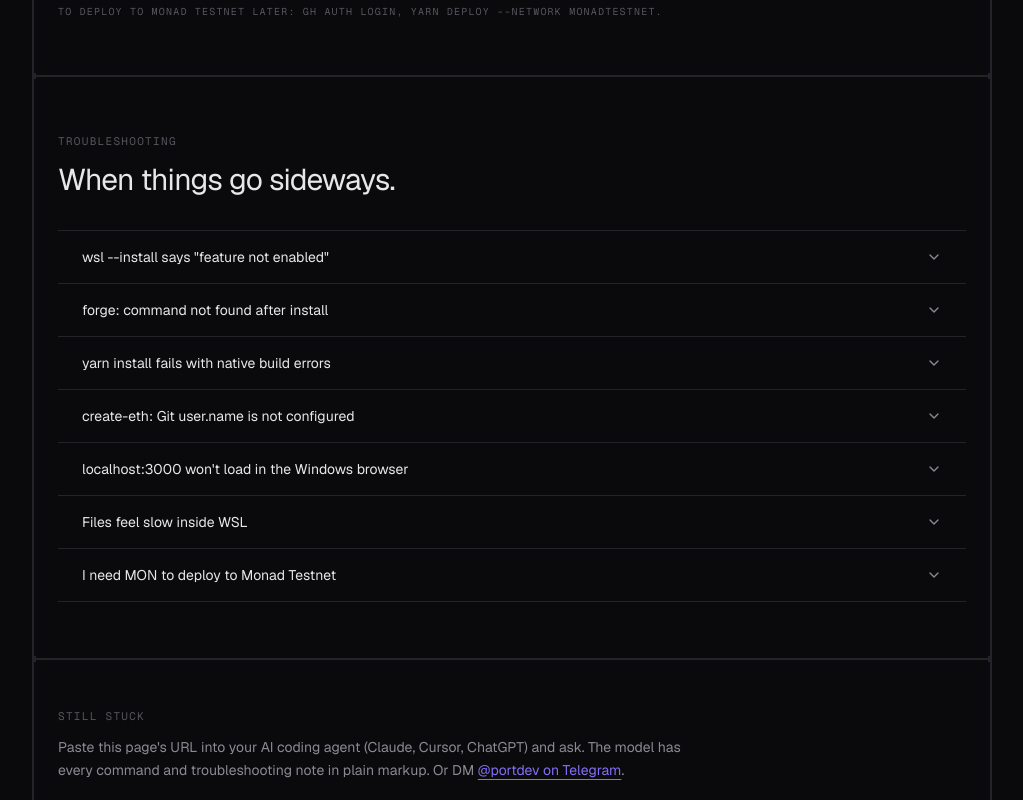
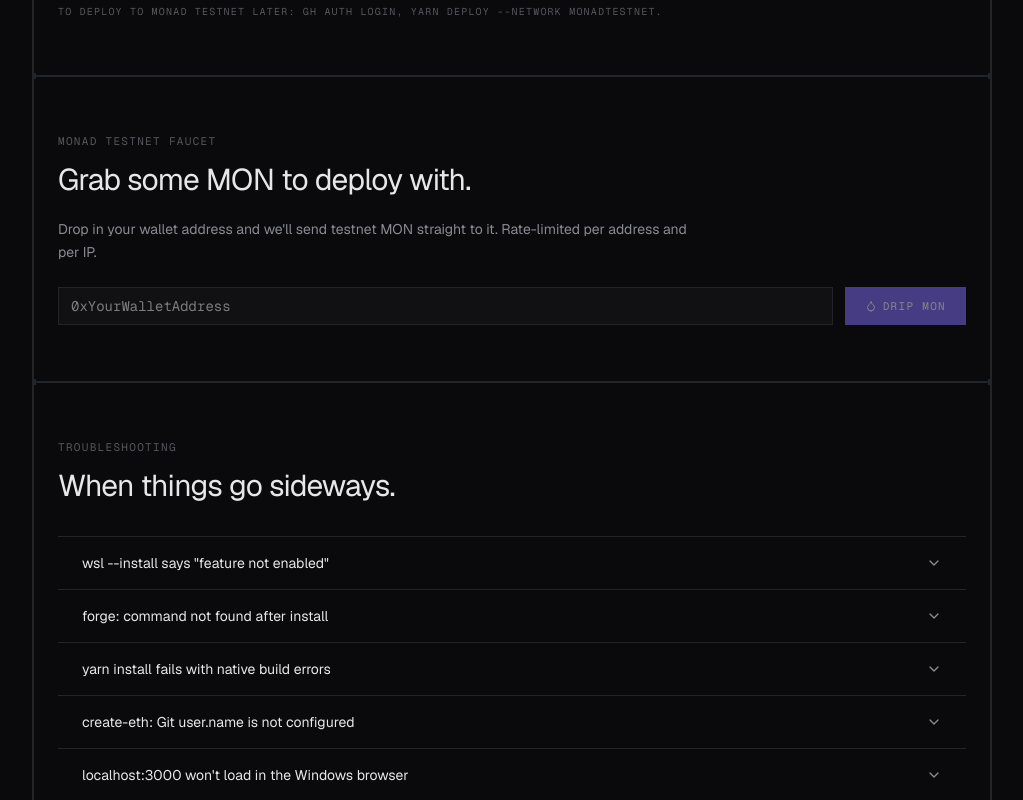
Before and after one commit to portdeveloper/setup-devnads-com, a Next.js app: page / in a window 1280 px wide. Shown: the part 1300-2100 px from the top of the page, without its empty margins (128-1151 px from the left). Built offline with nearby package versions, Linux system fonts and the light colour scheme.

Commit message:
Add Monad Testnet faucet card. Address input + Drip MON button POSTs to faucet.devnads.com/v1/faucet with chain 10143. Success shows tx hash with explorer link, errors render inline. Sits as its own SectionFrame between the run-commands panel and the troubleshooting accordion.

```diff
--- /dev/null
+++ b/src/components/faucet-card.tsx
@@ -0,0 +1,141 @@
+"use client";
+
+import { useState, type FormEvent } from "react";
+import { Check, AlertCircle, Loader2, Droplet } from "lucide-react";
+
+const FAUCET_ENDPOINT = "https://faucet.devnads.com/v1/faucet";
+const MONAD_TESTNET_CHAIN_ID = 10143;
+const EXPLORER_TX = "https://testnet.monadexplorer.com/tx";
+
+const ADDRESS_REGEX = /^0x[a-fA-F0-9]{40}$/;
+
+type Result =
+  | { kind: "idle" }
+  | { kind: "loading" }
+  | { kind: "success"; txHash: string }
+  | { kind: "error"; message: string };
+
+export function FaucetCard() {
+  const [address, setAddress] = useState("");
+  const [result, setResult] = useState<Result>({ kind: "idle" });
+
+  const onSubmit = async (e: FormEvent) => {
+    e.preventDefault();
+    const trimmed = address.trim();
+    if (!ADDRESS_REGEX.test(trimmed)) {
+      setResult({
+        kind: "error",
+        message: "That doesn't look like a valid 0x address (40 hex chars).",
+      });
+      return;
+    }
+    setResult({ kind: "loading" });
+    try {
+      const res = await fetch(FAUCET_ENDPOINT, {
+        method: "POST",
+        headers: { "content-type": "application/json" },
+        body: JSON.stringify({
+          chainId: MONAD_TESTNET_CHAIN_ID,
+          address: trimmed,
+        }),
+      });
+      const data = await res.json().catch(() => ({}));
+      if (!res.ok) {
+        setResult({
+          kind: "error",
+          message: data?.error || `Faucet returned ${res.status}.`,
+        });
+        return;
+      }
+      setResult({ kind: "success", txHash: data.txHash });
+    } catch (err) {
+      setResult({
+        kind: "error",
+        message: err instanceof Error ? err.message : "Network error.",
+      });
+    }
+  };
+
+  const loading = result.kind === "loading";
+
+  return (
+    <div className="flex flex-col gap-3">
+      <form onSubmit={onSubmit} className="flex flex-col gap-3 sm:flex-row">
+        <input
+          type="text"
+          value={address}
+          onChange={(e) => {
+            setAddress(e.target.value);
+            if (result.kind === "error") setResult({ kind: "idle" });
+          }}
+          placeholder="0xYourWalletAddress"
+          spellCheck={false}
+          autoComplete="off"
+          autoCapitalize="off"
+          autoCorrect="off"
+          disabled={loading}
+          aria-label="Wallet address"
+          className="flex-1 min-w-0 font-mono text-sm px-3 py-2 border outline-none focus:border-[var(--brand)]"
+          style={{
+            background: "var(--panel)",
+            borderColor: "var(--line)",
+            color: "var(--text)",
+          }}
+        />
+        <button
+          type="submit"
+          disabled={loading || address.trim().length === 0}
+          className="mono-caps inline-flex shrink-0 items-center justify-center gap-1.5 text-[11px] px-5 py-2 transition-colors disabled:opacity-50"
+          style={{ background: "var(--brand)", color: "var(--on-brand)" }}
+        >
+          {loading ? (
+            <>
+              <Loader2 className="h-3 w-3 animate-spin" /> Sending
+            </>
+          ) : (
+            <>
+              <Droplet className="h-3 w-3" /> Drip MON
+            </>
+          )}
+        </button>
+      </form>
+
+      {result.kind === "success" && (
+        <div
+          className="flex items-start gap-2 px-3 py-2 border text-sm"
+          style={{ background: "var(--panel)", borderColor: "var(--line)" }}
+        >
+          <Check
+            className="h-4 w-4 shrink-0 mt-0.5"
+            style={{ color: "var(--ok)" }}
+          />
+          <div className="min-w-0">
+            <p style={{ color: "var(--text)" }}>MON dripped to your address.</p>
+            <a
+              href={`${EXPLORER_TX}/${result.txHash}`}
+              target="_blank"
+              rel="noreferrer"
+              className="font-mono text-xs break-all underline underline-offset-4"
+              style={{ color: "var(--brand)" }}
+            >
+              {result.txHash}
+            </a>
+          </div>
+        </div>
+      )}
+
+      {result.kind === "error" && (
+        <div
+          className="flex items-start gap-2 px-3 py-2 border text-sm"
+          style={{ background: "var(--panel)", borderColor: "var(--line)" }}
+        >
+          <AlertCircle
+            className="h-4 w-4 shrink-0 mt-0.5"
+            style={{ color: "var(--destructive)" }}
+          />
+          <p style={{ color: "var(--text)" }}>{result.message}</p>
+        </div>
+      )}
+    </div>
+  );
+}
--- a/src/components/home-flow.tsx
+++ b/src/components/home-flow.tsx
@@ -7,6 +7,7 @@ import { CodeBlock } from "@/components/code-block";
 import { OsTabs, type Os } from "@/components/os-tabs";
 import { Accordion, AccordionItem } from "@/components/accordion";
 import { SectionFrame } from "@/components/section-frame";
+import { FaucetCard } from "@/components/faucet-card";
 import { ONE_LINERS } from "@/lib/setup-data";
 
 export function HomeFlow() {
@@ -122,6 +123,30 @@ yarn start      # terminal 3 (http://localhost:3000)`}
         >
           To deploy to Monad Testnet later: gh auth login, yarn deploy --network monadTestnet.
         </p>
+      </SectionFrame>
+
+      {/* FAUCET */}
+      <SectionFrame className="px-6 py-14">
+        <p
+          className="mono-caps mb-3 text-[11px]"
+          style={{ color: "var(--very-dim)" }}
+        >
+          Monad Testnet faucet
+        </p>
+        <h2
+          className="text-2xl md:text-3xl tracking-tight mb-5"
+          style={{ color: "var(--text)" }}
+        >
+          Grab some MON to deploy with.
+        </h2>
+        <p
+          className="text-sm leading-relaxed mb-6 max-w-[640px]"
+          style={{ color: "var(--dim)" }}
+        >
+          Drop in your wallet address and we&apos;ll send testnet MON straight
+          to it. Rate-limited per address and per IP.
+        </p>
+        <FaucetCard />
       </SectionFrame>
 
       {/* TROUBLESHOOTING */}
```
